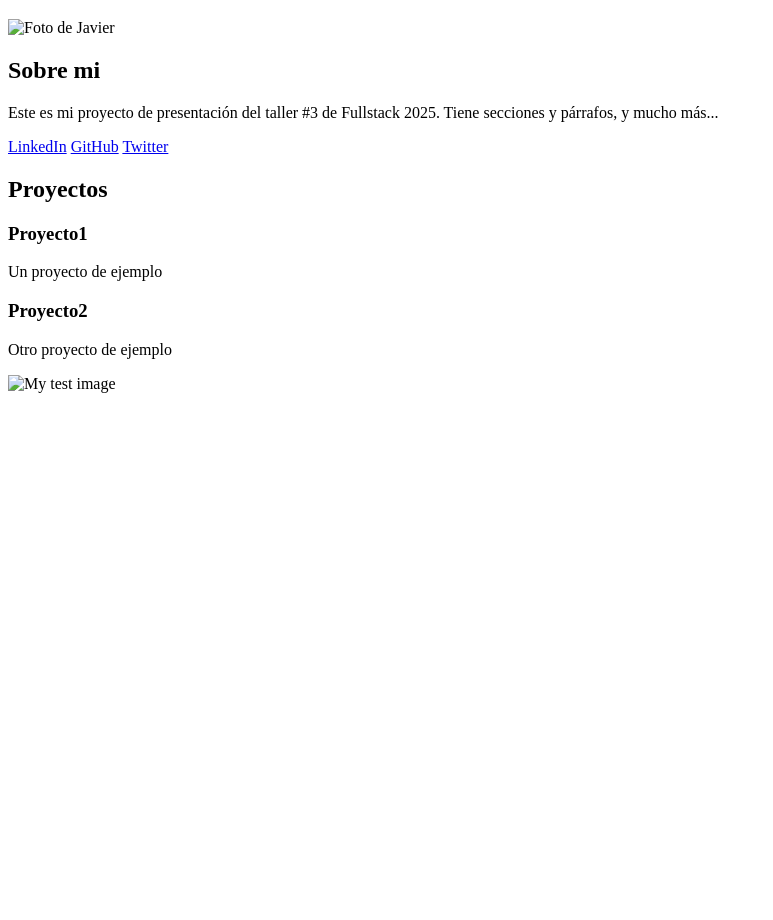
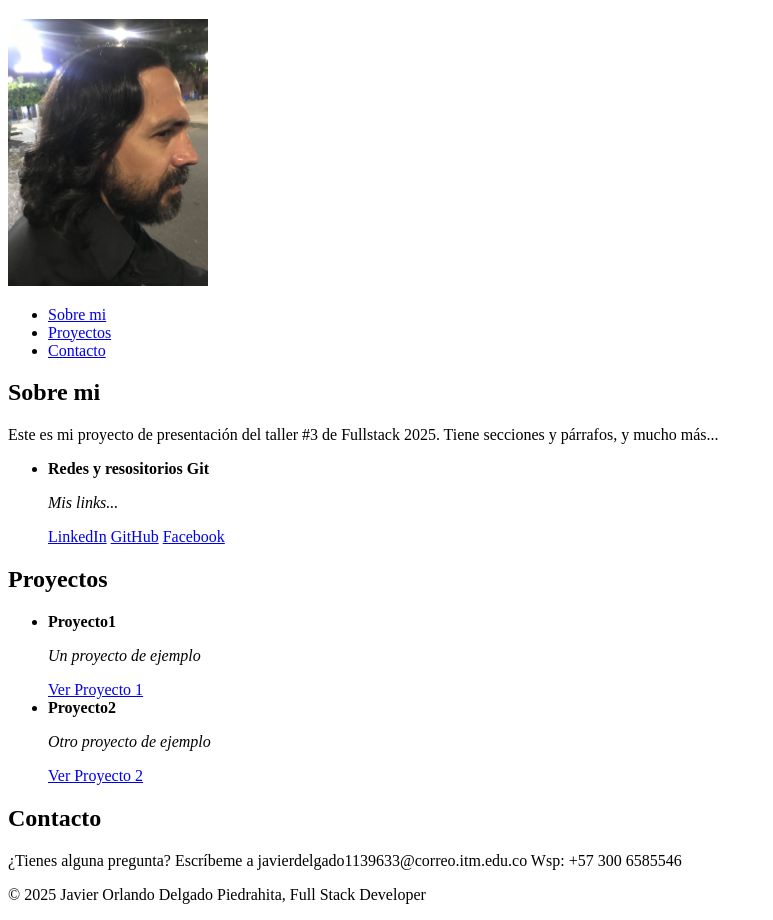
Before and after one commit to JavKabPro/Taller-3-Javier_Delgado_FullStack2025, a plain HTML site: page Index.html in a window 1280 px wide. Shown: the part 61-981 px from the top of the page, without its empty margins (0-773 px from the left). Before the commit the page ends 800 px from the top, so only its background shows below. Drawn offline with Linux system fonts and the light colour scheme.

Commit message:
Ejercicio 3 Estrucutras semáncticas y listas... ok

```diff
--- a/Index.html
+++ b/Index.html
@@ -4,32 +4,74 @@
     <meta charset="utf-8" />
     <meta name="viewport" content="width=device-width" />
     <title>Taller #3 - Fullstack 2025</title>
+  </head>
+  <body>
+    <!-- Inicio del header -->
+    <header>
       <!-- Aquí va mi nombre-->
       <h1>Javier Orlando Delgado Piedrahita</h1>
-    <img src="img/JavierD.jpg" alt="Foto de Javier" width="200">
+      <img src="img/mi-JavierD.JPG" alt="Foto de Javier" width="200">
+      <nav>
+        <!-- Aquí va mi menú de navegación-->
+        <ul>
+          <li><a href="#sobre-mi">Sobre mi</a></li>
+          <li><a href="#proyectos">Proyectos</a></li>
+          <li><a href="#contacto">Contacto</a></li>
+        </ul>
+      </nav>
+    </header>
+      <main>
+        <section id="sobre-mi">
           <!-- Aquí va sección sobre mí-->
-    <section>
           <h2>Sobre mi</h2>
           <!-- Aquí va mi parrafo   -->
           <p>Este es mi proyecto de presentación del taller #3 de Fullstack 2025.
             Tiene secciones y párrafos, y mucho más...
           </p>
+          <ul>
+            <li>
+              <article>
+                <strong>Redes y resositorios Git</strong>
+                <p><em>Mis links...</em></p>
                 <a href="https://www.linkedin.com/in/javier-delgado-b6a111207/">LinkedIn</a>
                 <a href="https://github.com/JavKabPro">GitHub</a>
-            <a href="https://www.facebook.com/javier.delgado.1984">Twitter</a>
+                <a href="https://www.facebook.com/javier.delgado.1984">Facebook</a>
+              </article>
+            </li>
+          </ul>
         </section>
-    <section>
+
+        <section id="proyectos">
           <!-- Aquí va sección Proyectos-->
           <h2>Proyectos</h2>
-        <h3>Proyecto1</h3>
-        <p>Un proyecto de ejemplo</p>
-        <a href="https://github.com/JavKabPro/Taller5-BD-Javier-Santiago-Carlos"></a>
-        <h3>Proyecto2</h3>
-        <p>Otro proyecto de ejemplo</p>
-        <a href="https://github.com/JavKabPro/PlanFiles.2025.2"></a>
+          <ul>
+            <li>
+              <article>
+                <strong>Proyecto1</strong>
+                <p><em>Un proyecto de ejemplo</em></p>
+                <a href="https://github.com/JavKabPro/Taller5-BD-Javier-Santiago-Carlos">Ver Proyecto 1</a>
+              </article>
+            </li>
+            <li>
+              <article>
+                <strong>Proyecto2</strong>
+                <p><em>Otro proyecto de ejemplo</em></p>
+                <a href="https://github.com/JavKabPro/PlanFiles.2025.2">Ver Proyecto 2</a>
+              </article>
+            </li>
+          </ul>
+
         </section>
-  </head>
-  <body>
-    <img src="" alt="My test image" />
+        <section id="contacto">
+        <h2>Contacto</h2>
+        <p>¿Tienes alguna pregunta? Escríbeme a javierdelgado1139633@correo.itm.edu.co
+           Wsp: +57 300 6585546
+        </p>
+        </section>
+      </main>
+
+      <footer>
+        <p>© 2025 Javier Orlando Delgado Piedrahita, Full Stack Developer</p>
+      </footer>
   </body>
 </html>
```
Lines whose indentation alone changed are shown as unchanged.
